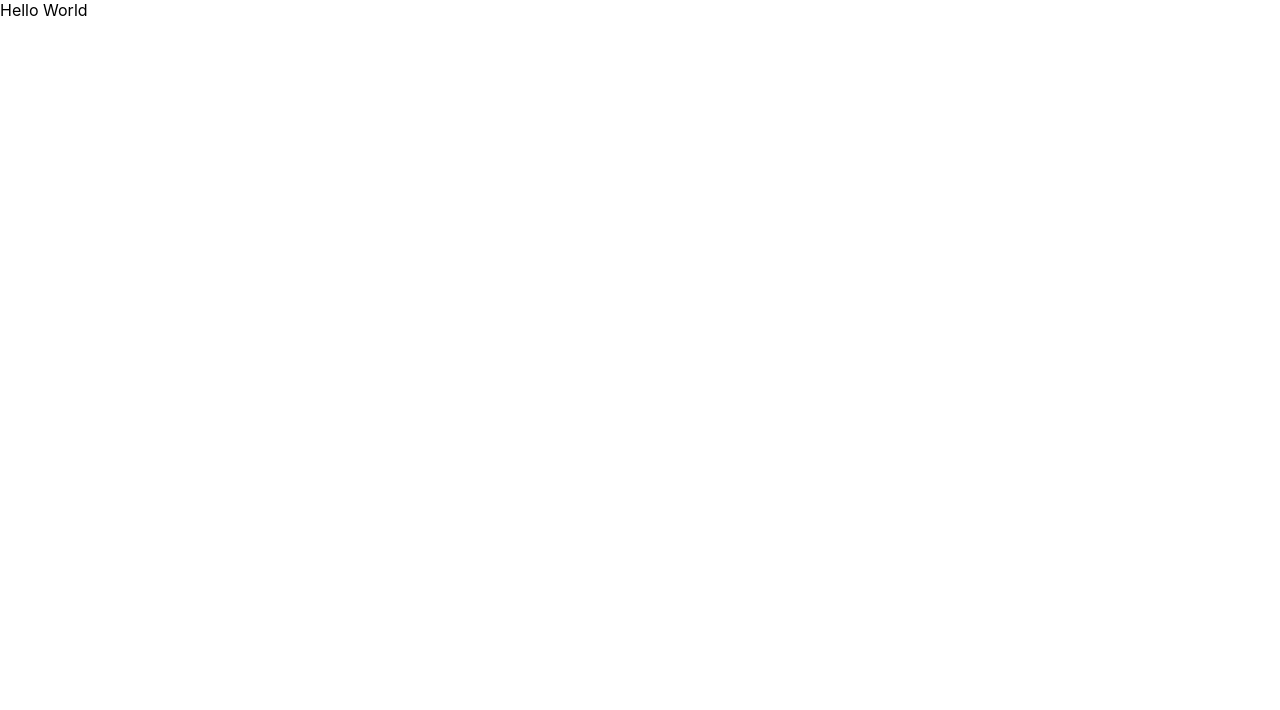
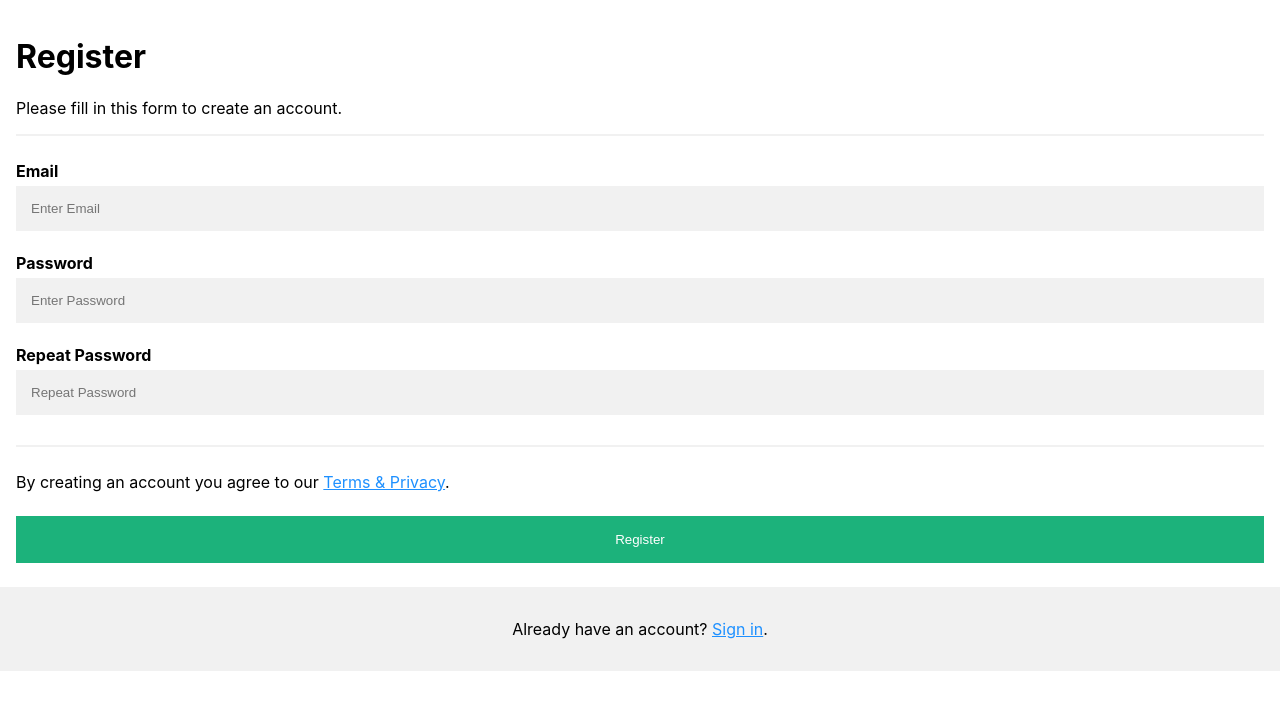
Before and after one commit to nikhilmaske-2001/StudyPlanner, a React (Create React App) app: page / in a window 1280 px wide. Shown: the top 710 px of the page. Built offline with nearby package versions, Linux system fonts and the light colour scheme.

Commit message:
Register page completed.

```diff
--- a/src/App.js
+++ b/src/App.js
@@ -1,9 +1,10 @@
 import './App.css';
+import Register from './pages/Register/Register';
 
 function App() {
   return (
     <div className="App">
-      Hello World
+      <Register />
     </div>
   );
 }
--- /dev/null
+++ b/src/pages/Register/Register.css
@@ -0,0 +1,58 @@
+* {
+  box-sizing: border-box;
+}
+
+/* Add padding to containers */
+.container {
+  padding: 16px;
+}
+
+/* Full-width input fields */
+input[type="text"],
+input[type="password"] {
+  width: 100%;
+  padding: 15px;
+  margin: 5px 0 22px 0;
+  display: inline-block;
+  border: none;
+  background: #f1f1f1;
+}
+
+input[type="text"]:focus,
+input[type="password"]:focus {
+  background-color: #ddd;
+  outline: none;
+}
+
+/* Overwrite default styles of hr */
+hr {
+  border: 1px solid #f1f1f1;
+  margin-bottom: 25px;
+}
+
+/* Set a style for the submit/register button */
+.registerbtn {
+  background-color: #04aa6d;
+  color: white;
+  padding: 16px 20px;
+  margin: 8px 0;
+  border: none;
+  cursor: pointer;
+  width: 100%;
+  opacity: 0.9;
+}
+
+.registerbtn:hover {
+  opacity: 1;
+}
+
+/* Add a blue text color to links */
+a {
+  color: dodgerblue;
+}
+
+/* Set a grey background color and center the text of the "sign in" section */
+.signin {
+  background-color: #f1f1f1;
+  text-align: center;
+}
--- /dev/null
+++ b/src/pages/Register/Register.jsx
@@ -0,0 +1,66 @@
+import React from "react";
+import "../Register/Register.css";
+
+function Register() {
+  return (
+    <div className="register-container">
+      <form>
+        <div className="container">
+          <h1>Register</h1>
+          <p>Please fill in this form to create an account.</p>
+          <hr />
+
+          <label for="email">
+            <b>Email</b>
+          </label>
+          <input
+            type="text"
+            placeholder="Enter Email"
+            name="email"
+            id="email"
+            required
+          />
+
+          <label for="psw">
+            <b>Password</b>
+          </label>
+          <input
+            type="password"
+            placeholder="Enter Password"
+            name="psw"
+            id="psw"
+            required
+          />
+
+          <label for="psw-repeat">
+            <b>Repeat Password</b>
+          </label>
+          <input
+            type="password"
+            placeholder="Repeat Password"
+            name="psw-repeat"
+            id="psw-repeat"
+            required
+          />
+          <hr />
+
+          <p>
+            By creating an account you agree to our{" "}
+            <a href="#">Terms & Privacy</a>.
+          </p>
+          <button type="submit" className="registerbtn">
+            Register
+          </button>
+        </div>
+
+        <div className="container signin">
+          <p>
+            Already have an account? <a href="#">Sign in</a>.
+          </p>
+        </div>
+      </form>
+    </div>
+  );
+}
+
+export default Register;
```
